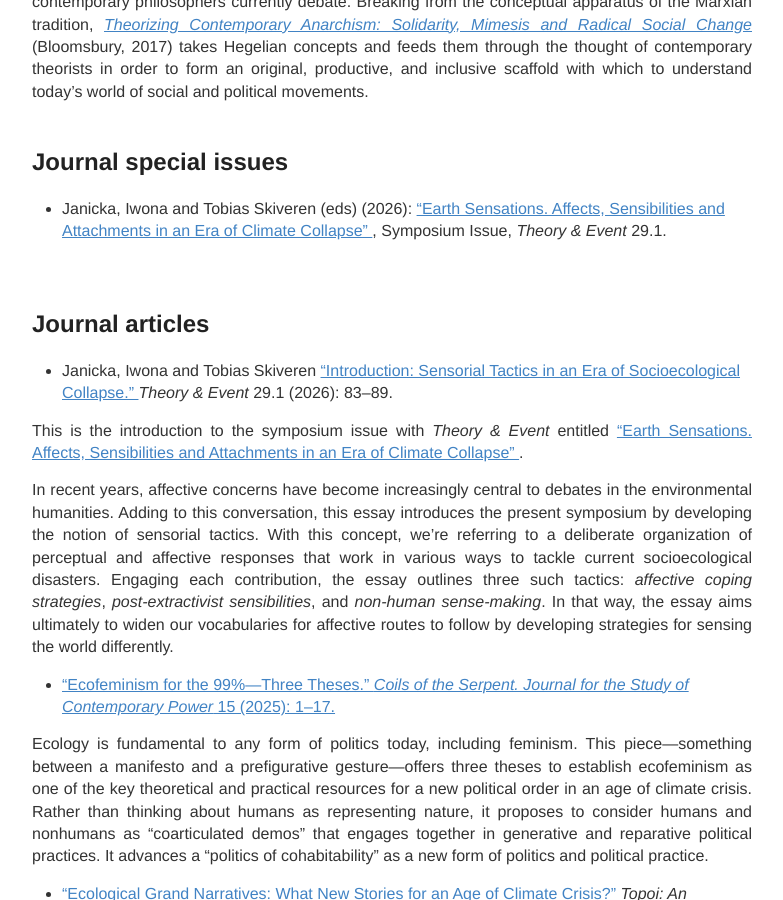
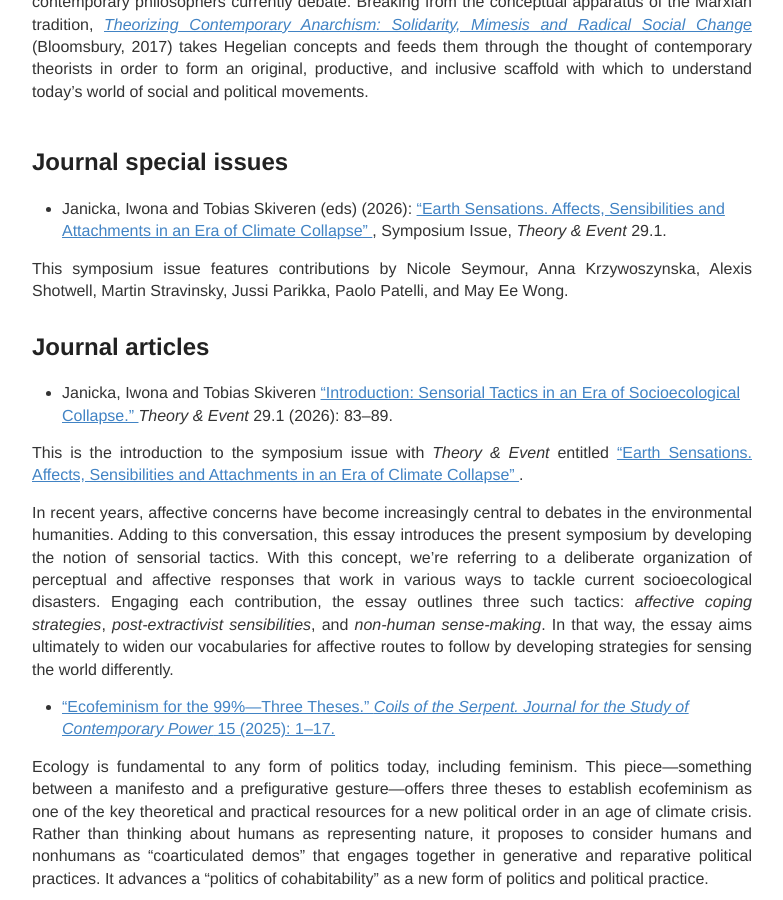
Before and after one commit to IJanicka/IJanicka.github.io, a Jekyll site: the page built from publications.md, in a window 1280 px wide and 900 px high, scrolled down 919 px. Shown: the whole window, without its empty margins (248-1031 px from the left). Built offline with Jekyll 4.4.1, drawn with Linux system fonts in a browser that asks for light colours.

Commit message:
Update publications.md

```diff
--- a/publications.md
+++ b/publications.md
@@ -20,8 +20,9 @@ The turn of the Millennium demonstrated a fully-fledged revival and fusion of va
 </div>
  <h2>Journal special issues</h2>
 
- * Janicka, Iwona and Tobias Skiveren (eds) (2026): <a href="https://muse.jhu.edu/issue/56178" target="_blank"> "Earth Sensations. Affects, Sensibilities and Attachments in an Era of Climate Collapse" <a/>, Symposium Issue, *Theory & Event* 29.1.
+ * Janicka, Iwona and Tobias Skiveren (eds) (2026): <a href="https://muse.jhu.edu/issue/56178" target="_blank"> "Earth Sensations. Affects, Sensibilities and Attachments in an Era of Climate Collapse" <a/>, Symposium Issue, *Theory & Event* 29.1. <br>
 
+This symposium issue features contributions by Nicole Seymour, Anna Krzywoszynska, Alexis Shotwell, Martin Stravinsky, Jussi Parikka, Paolo Patelli, and May Ee Wong.
  <br>
 
   <h2>Journal articles</h2>
```
